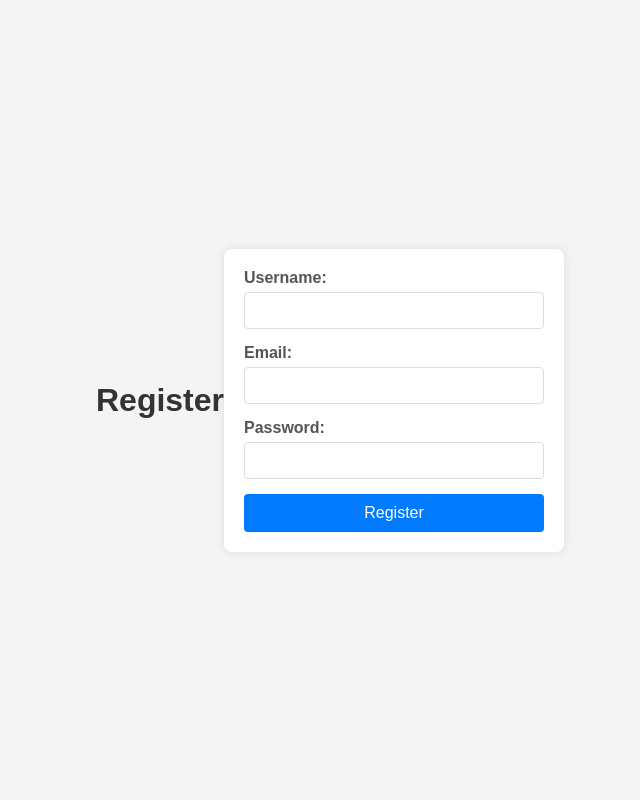
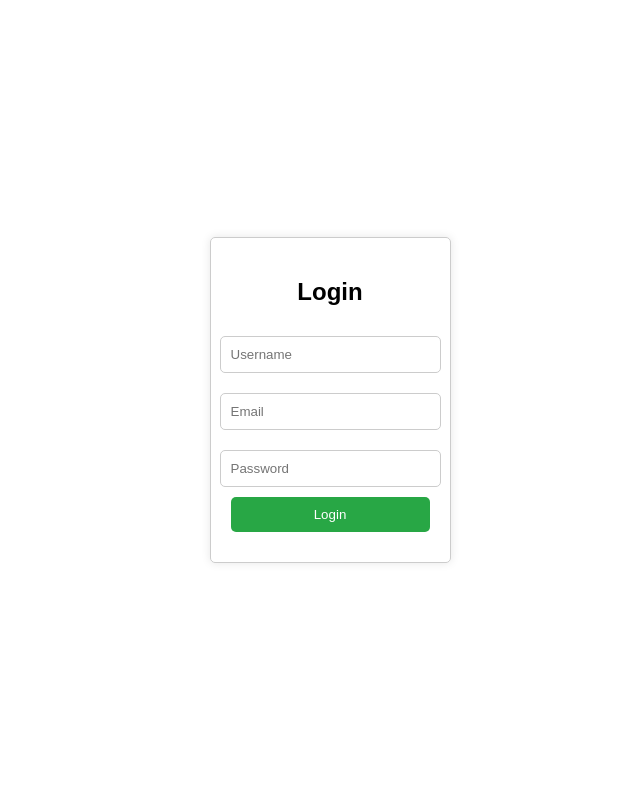
Before and after one commit to Vinnixz/crud_usuario, a Flask app: page / in a window 1280 px wide. Shown: the whole page, without its empty margins (310-950 px from the left). Run offline with Flask 3, Linux system fonts and the light colour scheme.

Commit message:
Aplicando CSS na página

```diff
--- a/api/style/index.css
+++ b/api/style/index.css
@@ -1,55 +1,10 @@
-body {
-    font-family: Arial, sans-serif;
-    background-color: #f4f4f4;
-    display: flex;
-    justify-content: center;
-    align-items: center;
-    height: 100vh;
-    margin: 0;
+.container {
+    max-width: 400px;
+    margin-top: 100px;
 }
-
-h1 {
-    color: #333;
-    text-align: center;
-}
-
-form {
-    background: #fff;
+.form-container {
     padding: 20px;
     border-radius: 8px;
     box-shadow: 0 0 10px rgba(0, 0, 0, 0.1);
-    width: 300px;
+    background: #fff;
 }
-
-label {
-    display: block;
-    margin-bottom: 5px;
-    font-weight: bold;
-    color: #555;
-}
-
-input[type="text"],
-input[type="email"],
-input[type="password"] {
-    width: 100%;
-    padding: 10px;
-    margin-bottom: 15px;
-    border: 1px solid #ddd;
-    border-radius: 4px;
-    box-sizing: border-box;
-}
-
-input[type="submit"] {
-    background-color: #007bff;
-    color: #fff;
-    border: none;
-    padding: 10px;
-    border-radius: 4px;
-    cursor: pointer;
-    font-size: 16px;
-    width: 100%;
-}
-
-input[type="submit"]:hover {
-    background-color: #0056b3;
-}
--- a/api/templates/index.html
+++ b/api/templates/index.html
@@ -3,22 +3,87 @@
 <head>
     <meta charset="UTF-8">
     <meta name="viewport" content="width=device-width, initial-scale=1.0">
-    <link rel="stylesheet" href="../style/index.css">
-    <title>Register</title>
+    <title>Login Page</title>
+    <style>
+        body {
+            font-family: Arial, sans-serif;
+            display: flex;
+            justify-content: center;
+            align-items: center;
+            height: 100vh;
+            margin: 0;
+        }
+        .login-container {
+            display: flex;
+            flex-direction: column;
+            justify-content: center;
+            align-items: center;
+            border: 1px solid #ccc;
+            padding: 20px;
+            border-radius: 5px;
+            box-shadow: 0 0 10px rgba(0,0,0,0.1);
+        }
+        .login-container input {
+            display: block;
+            width: 100%;
+            padding: 10px;
+            margin: 10px 0;
+            border: 1px solid #ccc;
+            border-radius: 5px;
+        }
+        .login-container button {
+            padding: 10px;
+            width: 100%;
+            border: none;
+            background-color: #28a745;
+            color: white;
+            border-radius: 5px;
+            cursor: pointer;
+        }
+        .login-container button:hover {
+            background-color: #218838;
+        }
+        .message {
+            margin-top: 10px;
+            color: red;
+        }
+    </style>
 </head>
 <body>
-    <h1>Register</h1>
-    <form action="/register" method="post">
-        <label for="username">Username:</label>
-        <input type="text" id="username" name="username" required>
+    <div class="login-container">
+        <h2>Login</h2>
+        <input type="text" id="username" placeholder="Username">
+        <input type="email" id="email", placeholder="Email">
+        <input type="password" id="password" placeholder="Password">
+        <button id="loginButton">Login</button>
+        <div id="message" class="message"></div>
+    </div>
 
-        <label for="email">Email:</label>
-        <input type="email" id="email" name="email" required>
+    <script>
+        document.getElementById('loginButton').addEventListener('click', function() {
+            const username = document.getElementById('username').value;
+            const email = document.getElementById('email').value;
+            const password = document.getElementById('password').value;
 
-        <label for="password">Password:</label>
-        <input type="password" id="password" name="password" required>
-
-        <input type="submit" value="Register">
-    </form>
+            fetch('http://127.0.0.1:8000/register', {
+                method: 'POST',
+                headers: {
+                    'Content-Type': 'application/json',
+                },
+                body: JSON.stringify({ username: username, email: email, password: password }),
+            })
+            .then(response => response.json())
+            .then(data => {
+                const messageElement = document.getElementById('message');
+                if (data.message === "Logado com sucesso") {
+                    messageElement.style.color = 'green';
+                } else {
+                    messageElement.style.color = 'red';
+                }
+                messageElement.innerHTML = data.message;
+            })
+            .catch(error => console.error('Error:', error));
+        });
+    </script>
 </body>
 </html>
```
